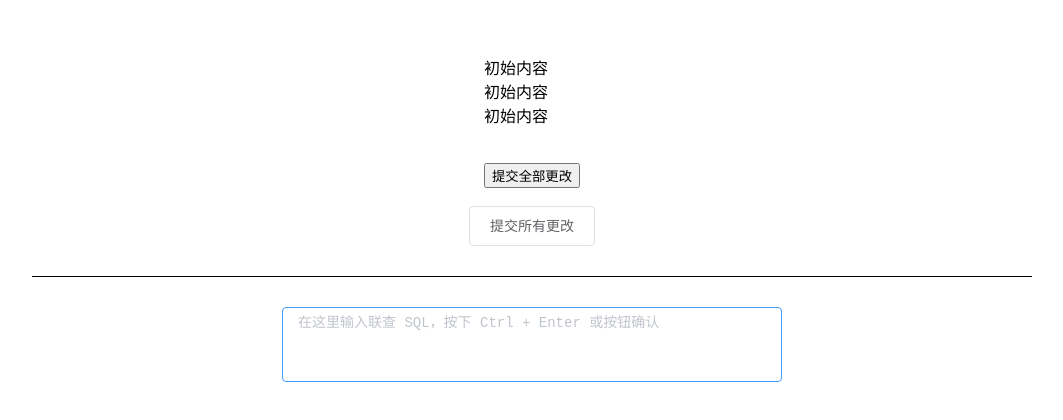
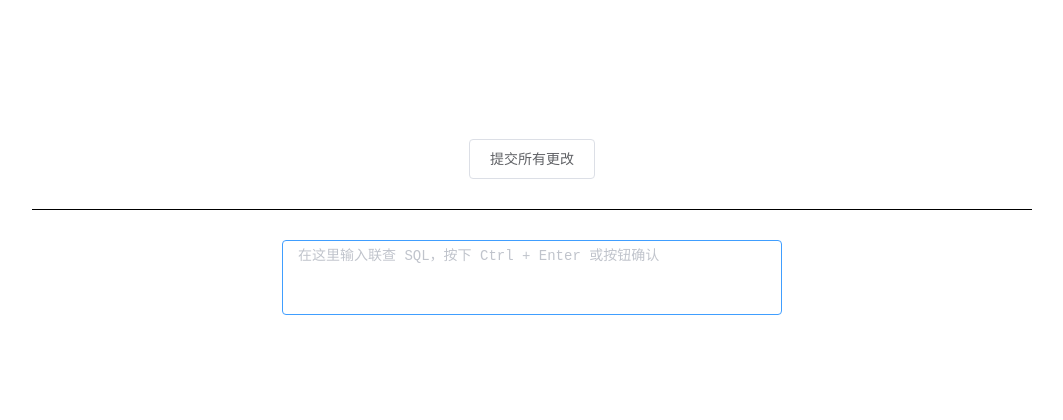
Before and after one commit to Huaguang-XinZhe/JointQueryUpdater, a Vue app: page / in a window 1280 px wide. Shown: the part 160-580 px from the top of the page, without its empty margins (108-1171 px from the left). Built offline with nearby package versions, Linux system fonts and the light colour scheme.

Commit message:
feat: ✨ 实现 sql 语句的发送和接收

```diff
--- a/src/App.vue
+++ b/src/App.vue
@@ -3,11 +3,12 @@
     <!--    <TableComponent />-->
     <!--    <TableComponent2 />-->
     <!--    <TableComponent3 />-->
-    <TestShiftEnter />
+    <!--    <TestShiftEnter />-->
+    <TableComponent4 :tableData="tableData" />
     <br />
     <el-button>提交所有更改</el-button>
     <hr />
-    <InputComponent />
+    <InputComponent @successfulResponse="handleSuccess" />
   </div>
 </template>
 
@@ -16,6 +17,7 @@ import TableComponent from "@/test/TableComponent.vue";
 import InputComponent from "@/components/InputComponent.vue";
 import TableComponent2 from "@/test/TableComponent2.vue";
 import TableComponent3 from "@/components/TableComponent3.vue";
+import TableComponent4 from "@/test/TableComponent4.vue";
 import TestShiftEnter from "@/test/TestChanges.vue";
 
 export default {
@@ -25,7 +27,21 @@ export default {
     TableComponent,
     TableComponent2,
     TableComponent3,
+    TableComponent4,
     TestShiftEnter,
+  },
+  data() {
+    return {
+      tableData: [],
+    };
+  },
+  methods: {
+    // 成功响应
+    handleSuccess(data) {
+      // 直接冻结整个数据对象（变成非响应式的）
+      this.tableData = Object.freeze(data);
+      console.log(this.tableData);
+    },
   },
 };
 </script>
--- a/src/components/InputComponent.vue
+++ b/src/components/InputComponent.vue
@@ -1,3 +1,28 @@
+<template>
+  <el-form>
+    <el-form-item>
+      <!--
+        如果不绑 v-model，输入不会被记录；
+        keydown 事件一定要加 native 修饰符，否则不会触发；
+       -->
+      <el-input
+        type="textarea"
+        v-model="textInput"
+        :autosize="{ minRows: 3, maxRows: 10 }"
+        placeholder="在这里输入联查 SQL，按下 Ctrl + Enter 或按钮确认"
+        :autofocus="true"
+        resize="none"
+        @keydown.native.ctrl.enter="executeSql"
+      ></el-input>
+    </el-form-item>
+    <el-form-item>
+      <el-button type="primary" v-show="confirmButtonShow" @click="executeSql"
+        >确认
+      </el-button>
+    </el-form-item>
+  </el-form>
+</template>
+
 <script>
 import axios from "axios";
 
@@ -10,13 +35,19 @@ export default {
     };
   },
   methods: {
-    sqlQuery() {
-      console.log("sqlQuery 执行了");
+    executeSql() {
+      console.log("executeSql 执行了");
+      axios
+        .post("http://localhost:8080/api/sql/execute", this.textInput, {
+          headers: {
+            "Content-Type": "text/plain", // 以纯文本发送
+          },
+        }) // 不刷新页面发起请求
+        .then((response) => {
+          this.$emit("successfulResponse", response.data.data);
+        })
+        .catch((error) => {});
       this.textInput = ""; // 清空文本
-      axios
-        .post("http://localhost:8081/sqlQuery", this.textInput) // 不刷新页面发起请求
-        .then((response) => {})
-        .catch((error) => {});
     },
   },
   watch: {
@@ -32,31 +63,6 @@ export default {
   },
 };
 </script>
-
-<template>
-  <el-form>
-    <el-form-item>
-      <!--
-        如果不绑 v-model，输入不会被记录；
-        keydown 事件一定要加 native 修饰符，否则不会触发；
-       -->
-      <el-input
-        type="textarea"
-        v-model="textInput"
-        :autosize="{ minRows: 3, maxRows: 10 }"
-        placeholder="在这里输入联查 SQL，按下 Ctrl + Enter 或按钮确认"
-        :autofocus="true"
-        resize="none"
-        @keydown.native.ctrl.enter="sqlQuery"
-      ></el-input>
-    </el-form-item>
-    <el-form-item>
-      <el-button type="primary" v-show="confirmButtonShow" @click="sqlQuery"
-        >确认
-      </el-button>
-    </el-form-item>
-  </el-form>
-</template>
 
 <style scoped>
 /* 可以直接影响 Element UI 的样式，不需要深度选择器 */
--- /dev/null
+++ b/src/test/TableComponent4.vue
@@ -0,0 +1,36 @@
+<template>
+  <table>
+    <tr v-for="(row, rowIndex) in tableData" :key="rowIndex">
+      <td v-for="(cell, columnName) in row" :key="columnName">
+        <span :data-row="rowIndex" :data-cell="columnName">
+          {{ cell }}
+        </span>
+      </td>
+    </tr>
+  </table>
+</template>
+
+<script>
+export default {
+  name: "TableComponent4",
+  data() {
+    return {};
+  },
+  props: {
+    tableData: {
+      type: Array, // 如果不这样写会怎样？
+      required: true,
+    },
+  },
+};
+</script>
+
+<style scoped>
+table {
+  border-collapse: collapse; /* 使单元格的边框连在一起 */
+}
+th,
+td {
+  border: 1px solid rgb(0, 0, 0, 0.1);
+}
+</style>
```
